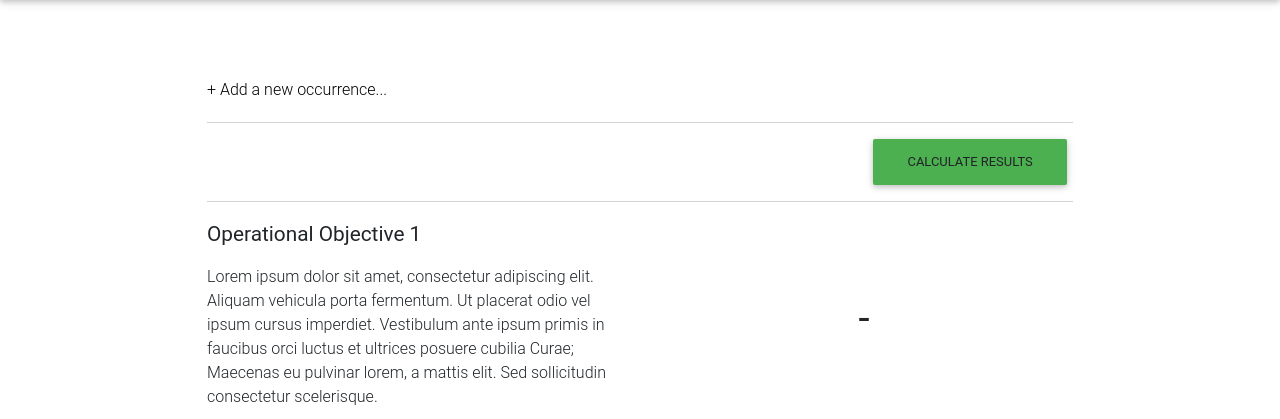
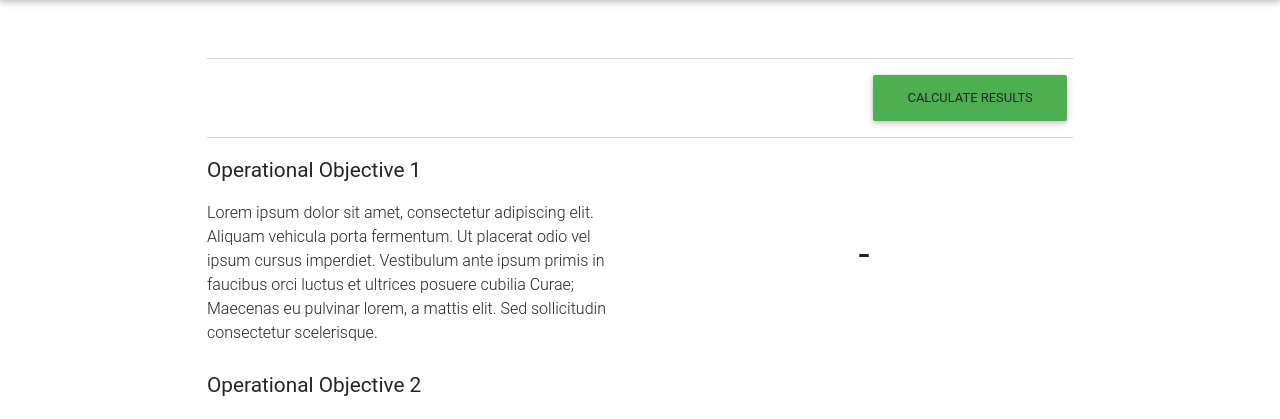
Before and after one commit to susedavid19/Test, a Django app: page / in a window 1280 px wide. Shown: the part 56-475 px from the top of the page. Run offline with Django 3.2, Linux system fonts and the light colour scheme; data comes from the database, SQL or seed files in the repository; data that the repository does not hold is empty; some libraries are stand-ins or nearby versions.

Commit message:
Comment out adding new configuration section

```diff
--- a/expressways/core/templates/core/home.html
+++ b/expressways/core/templates/core/home.html
@@ -76,7 +76,8 @@
     </div>
     {% endfor %}
   </section>
-  <section id="new-configuration">
+  <!-- COMMENT OUT ADDING NEW CONFIGURATION SECTION FOR NOW WHILE REQUIREMENT IS FINALISED -->
+  <!-- <section id="new-configuration">
     <div id="collapse-trigger">
       <a data-toggle="collapse" href="#collapse-div" aria-expanded="false" aria-controls="collapse-div">
         + Add a new occurrence...
@@ -118,7 +119,7 @@
         </div>
       </form>
     </div>
-  </section>
+  </section> -->
   <section id="calculation">
     <form class="d-flex flex-column" method="POST" action="{% url 'core:calculate' %}">
       {% csrf_token %}
```
